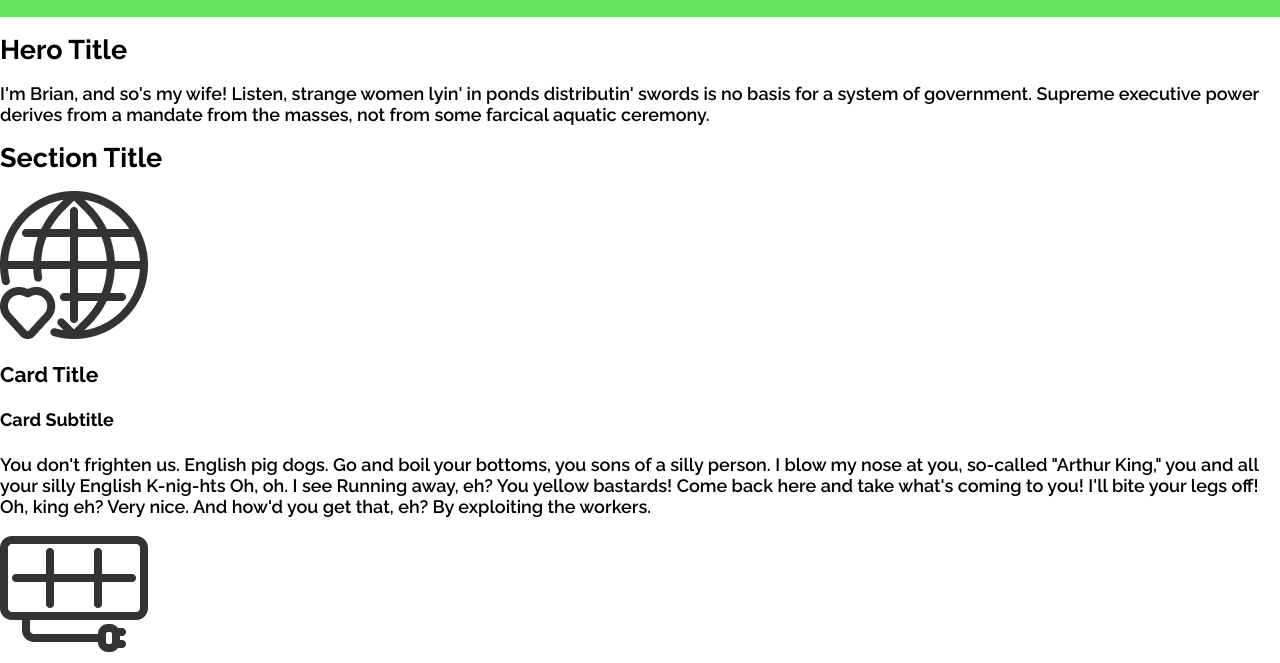
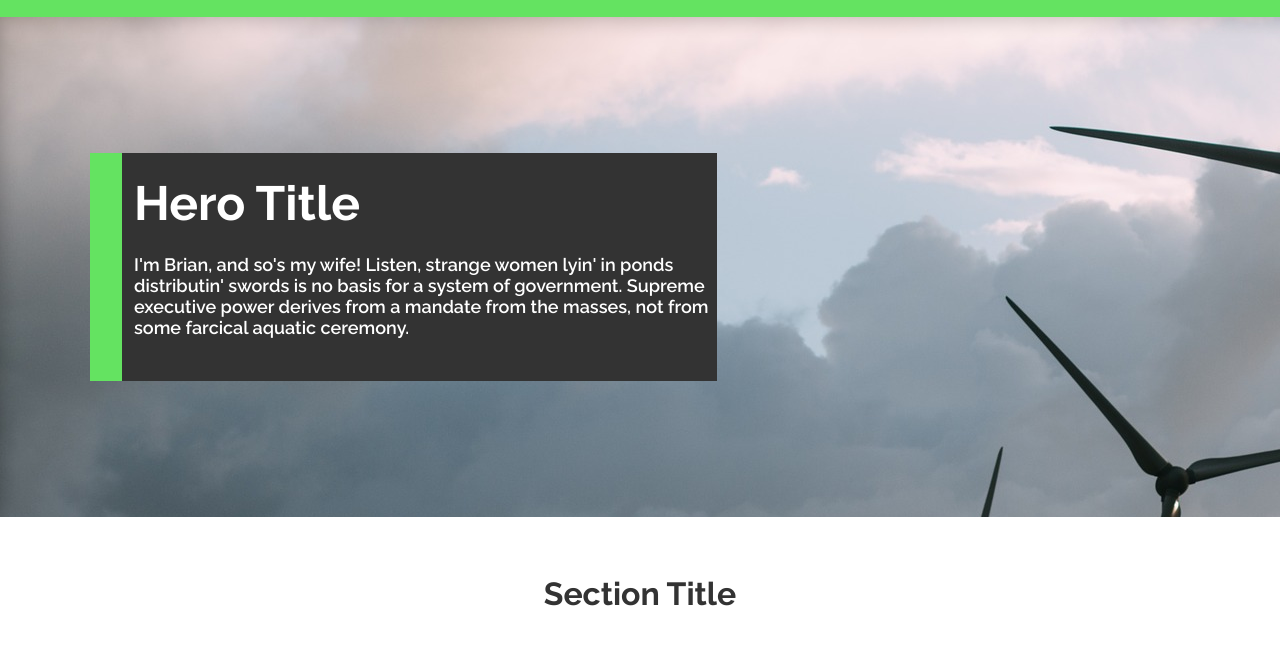
Before and after one commit to a9na/pandoo, a plain HTML site: page index.html in a window 1280 px wide. Shown: the part 75-738 px from the top of the page. Drawn offline with Linux system fonts and the light colour scheme.

Commit message:
Add hero and cards section styling

```diff
--- a/style.scss
+++ b/style.scss
@@ -95,3 +95,124 @@ body {
         }
     }
 }
+
+// Hero Section
+.hero {
+    background-image: url('public/images/wind-turbines.png');
+    height: 400px;
+    color: $white-color;
+
+    @include flex-center;
+    justify-content: space-between;
+    padding: 50px;
+
+    &__content {
+        max-width: 50%;
+        .paragraph-container {
+            display: flex;
+            background-color: $primary-color;
+            width: 627px;
+            height: 228px;
+            opacity: 1;
+            justify-content: flex-end;
+            align-items: center;
+            margin-left: 40px;
+        }
+
+        .paragraph {
+            background-color: $secondary-color;
+            width: 595px;
+            height: 100%;
+            opacity: 1;
+        }
+
+        h1 {
+            font-size: 48px;
+            margin-left: 12px;
+        }
+
+        p {
+            @extend .common-text;
+        }
+    }
+
+    img {
+        max-width: 50%;
+    }
+}
+
+// Cards Section
+.cards-section {
+    text-align: center;
+    background-color: $white-color;
+    padding: 40px 20px;
+
+    h2 {
+        margin-bottom: 30px;
+        font-size: 32px;
+        color: $secondary-color;
+        font-weight: bold;
+    }
+
+    .cards {
+        display: flex;
+        justify-content: space-between;
+
+        h4 {
+            font-style: italic;
+        }
+
+        .card {
+            background-color: $secondary-color;
+            padding: 20px;
+            color: $white-color;
+            max-width: 600px;
+            margin: 32px 8px;
+            text-align: left;
+
+            &__header {
+                display: flex;
+                align-items: center;
+                margin-bottom: 5px;
+
+                &__icon {
+                    background-color: #38D377;
+                    border-radius: 50%;
+                    width: 80px;
+                    height: 80px;
+                    display: flex;
+                    justify-content: center;
+                    align-items: center;
+                    margin-right: 20px;
+                }
+
+                &__icon img {
+                    width: 50%;
+                    height: auto;
+                }
+            }
+        }
+
+        .card-text-container {
+            display: flex;
+            flex-direction: column;
+            justify-content: center;
+
+            .card-title, .card-subtitle {
+                display: block;
+            }
+        }
+
+        .card-title {
+            font-size: 24px;
+            color: white;
+            margin: 10px 2px;
+        }
+
+        .card-subtitle {
+            font-size: 18px;
+            color: #b0b0b0;
+            margin: 0;
+        }
+    }
+}
```
Also changed, not shown: style.css, 1 other file.
